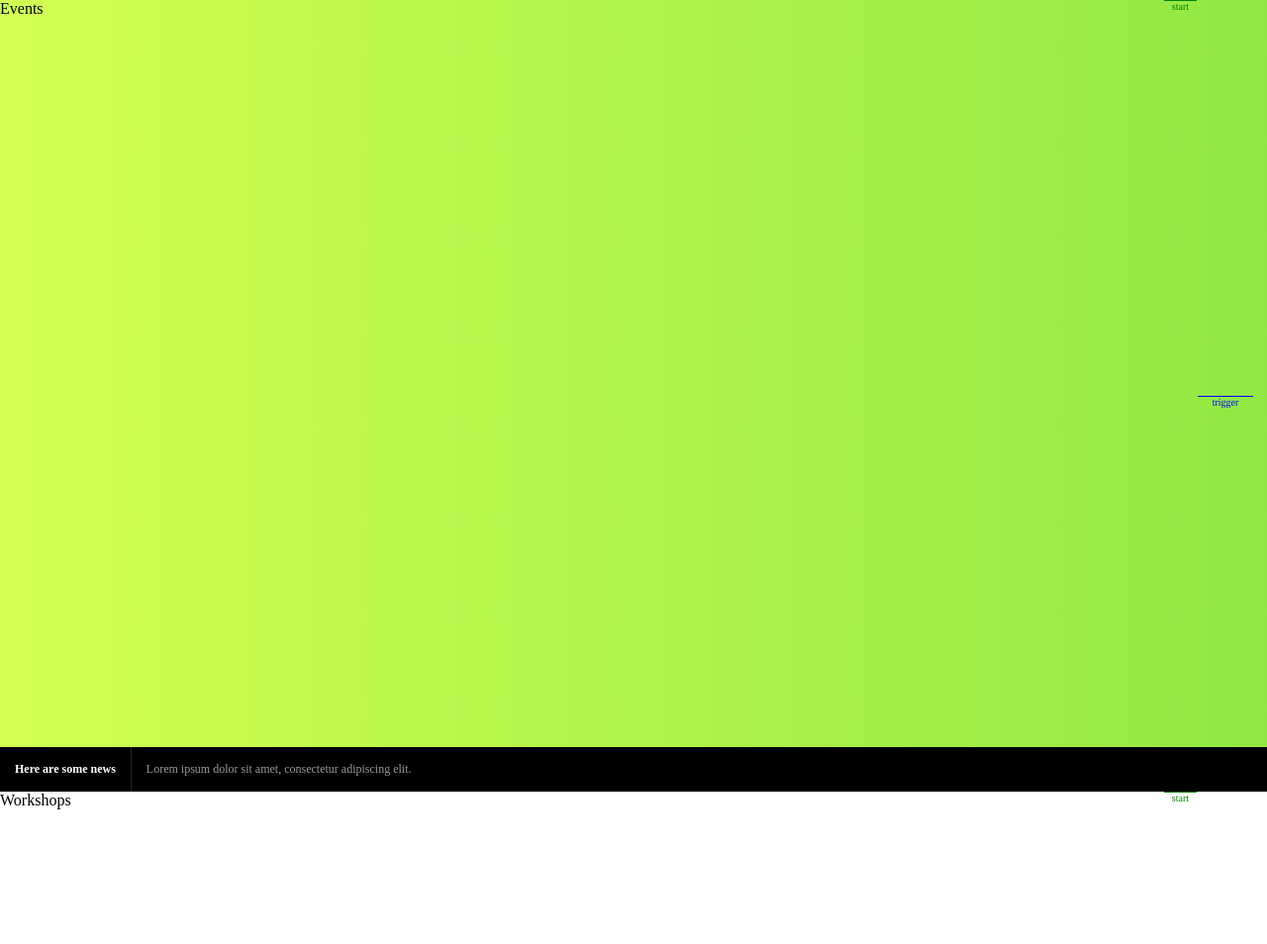
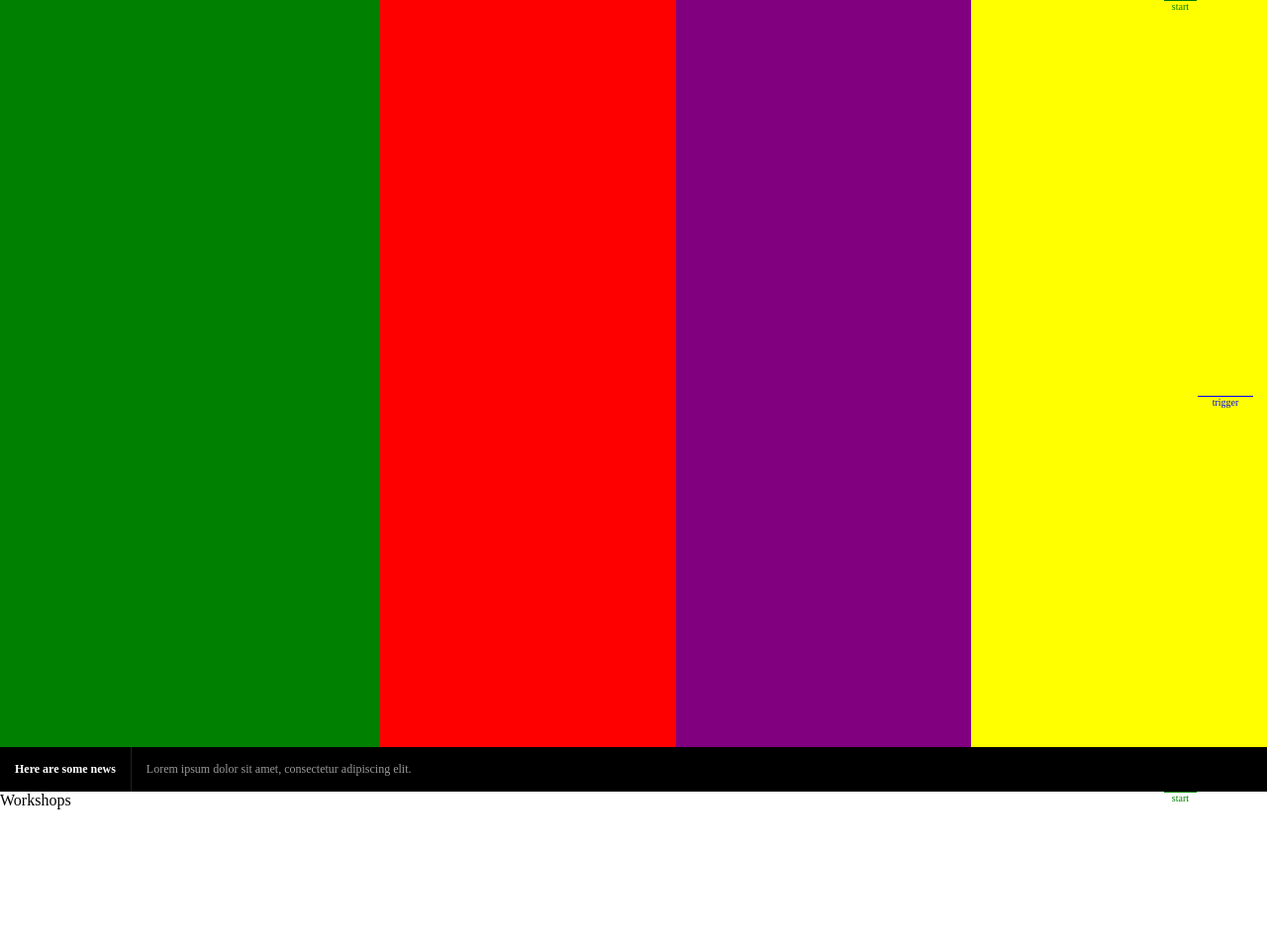
Before and after one commit to nitcfest/ragam15, a PHP site: page /main.php in a window 1280 px wide. Shown: the top 954 px of the page at 99% size. Run offline with PHP 8.4, Linux system fonts and the light colour scheme.

Commit message:
added divisions from events page

```diff
--- a/main.php
+++ b/main.php
@@ -29,7 +29,14 @@
 			<div id="grad5" class="background"></div>
 		</div>
 		<div id="rest">
-			<div id="Events" class="sec">Events</div>
+			<div id="Events" class="sec">
+				<div style="height:100%;width:30%;background:green;float:left"></div>
+				<div style="height:100%;width:70%;background:blue;float:left">
+					<div style="height:100%;width:33.33%;background:red;float:left"></div>
+					<div style="height:100%;width:33.33%;background:purple;float:left"></div>
+					<div style="height:100%;width:33.33%;background:yellow;float:left"></div>
+				</div>
+			</div>
 			<div id="Workshops" class="sec">Workshops</div>
 			<div id="Proshows" class="sec">Proshows</div>
 			<div id="Info" class="sec">General Info</div>
```
